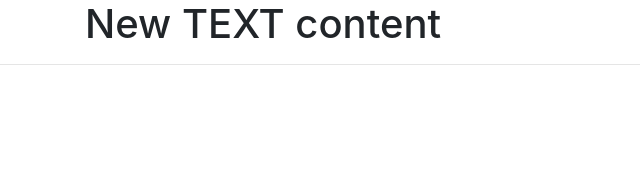
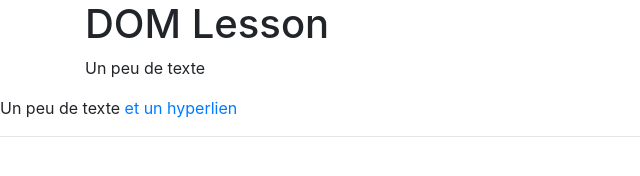
Before and after one commit to BESSeraing/script_client, a plain HTML site: page lessons/index.html in a window 1280 px wide. Shown: the whole page, without its empty margins (0-640 px from the left). Drawn offline with nearby package versions, Linux system fonts and the light colour scheme.

Commit message:
clone and replace DOM elements

```diff
--- a/lessons/index.html
+++ b/lessons/index.html
@@ -4,13 +4,15 @@
     <meta charset="UTF-8">
     <title>Title</title>
     <link rel="stylesheet" href="https://stackpath.bootstrapcdn.com/bootstrap/4.1.3/css/bootstrap.min.css">
-    <link rel="stylesheet" href="css/style.css">
+    <!--<link rel="stylesheet" href="css/style.css">-->
 </head>
 <body>
-<header id="header" class="container">
+<header id="headerId" class="container">
     <h1 id="title">DOM Lesson</h1>
 </header>
-<hr>
+<div>
+    <p id="myP">Un peu de texte <a href="#">et un lien</a></p>
+</div>
 <!--<section class="container">-->
 <!--<div class="row">-->
     <!--<div id="left" class="col-2 superClass">-->
--- a/lessons/js/script.js
+++ b/lessons/js/script.js
@@ -1,24 +1,31 @@
-//Exemple reférence vs passage par valeur.
 
-var nick1 = 'Clarisse';
-var nick2 = nick1;
+//Clone
+var hr = document.createElement('hr');
+var hr2 = hr.cloneNode(false);
 
-log("nick1",nick1);
-log("nick2",nick2);
+var myP = document.getElementById("myP");
+var paragraph2 = myP.cloneNode(true);
 
-nick1 = "Zoé";
+document.getElementById('headerId').appendChild(paragraph2);
+// document.getElementById('headerId').appendChild(hr);
+myP.appendChild(hr2);
+// paragraph2.setAttribute('id','paragraph2');
+paragraph2.id = 'paragraph2';
 
-log("nick1",nick1);
-log("nick2",nick2);
+//REplace
+
+var links = document.querySelectorAll("a");
+
+var newLabel = document.createTextNode("et un hyperlien");
+
+for(var i=0;i<links.length;i++){
+    links[i].replaceChild(newLabel,links[i].firstChild);
+}
+
+var firstLink = document.querySelector('a');
+firstLink.parentNode.removeChild(firstLink);
 
 
-
-var h1 = document.getElementById("title");
-var h1bis = h1;
-
-h1.textContent = "New TEXT content";
-
-log('h1bis.textContent',h1bis.textContent);
 
 
 function log(varName,value){
```
